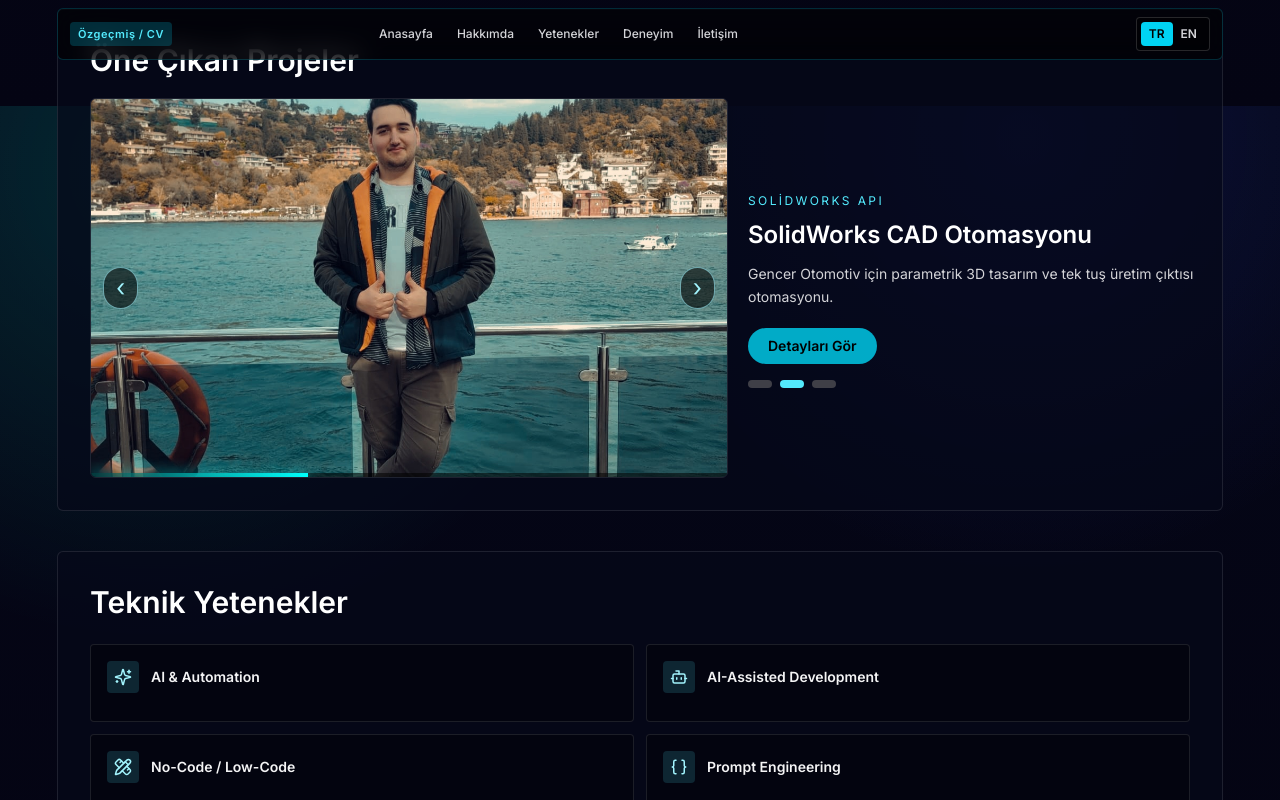
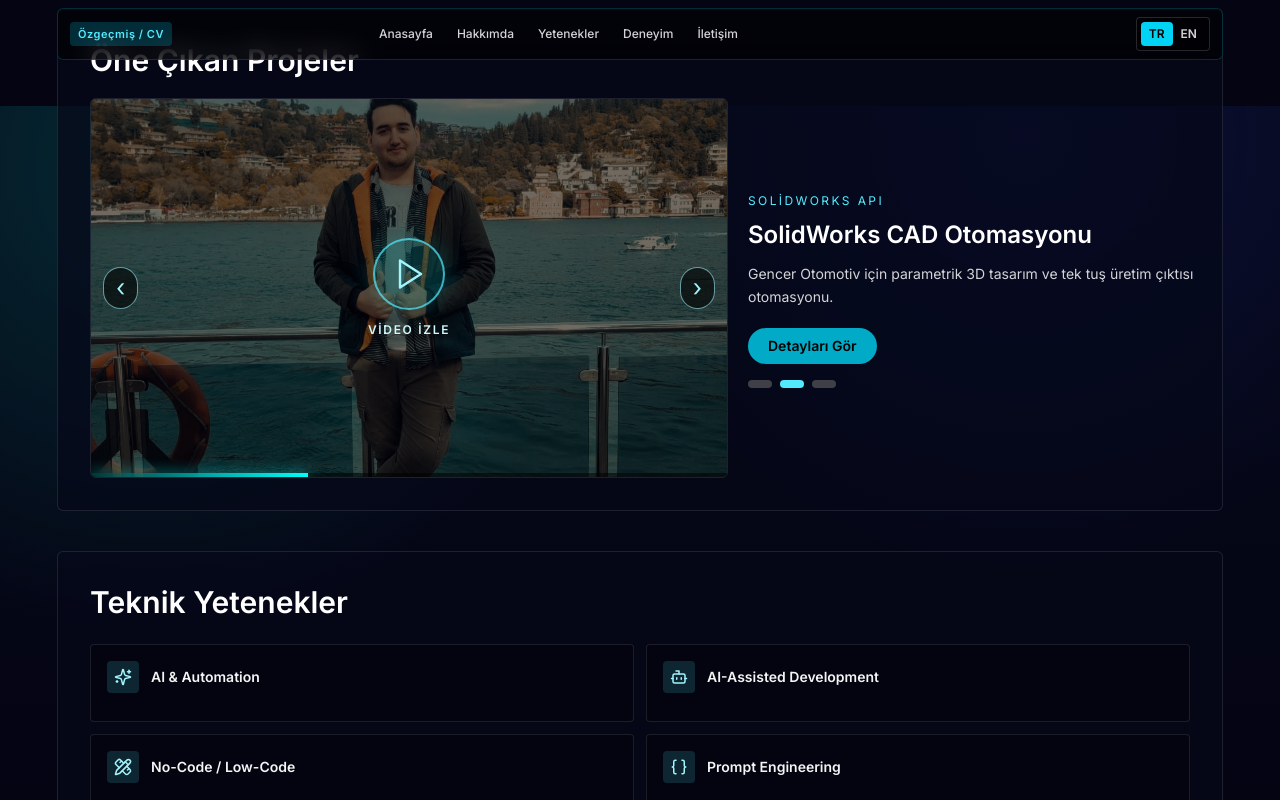
Before and after one commit to SolidKing78/Mehmet-Portfolyo, a Next.js app: page / in a window 1280 px wide. Both pictures are taken after a click on the button 792 px from the left and 1894 px from the top of the page. Shown: the part 1494-2294 px from the top of the page. Built offline with nearby package versions, Linux system fonts and the light colour scheme.

Commit message:
Google apps script

```diff
--- a/src/app/globals.css
+++ b/src/app/globals.css
@@ -360,6 +360,10 @@
     @apply mt-3 max-w-[62ch] text-sm leading-relaxed text-zinc-300;
   }
 
+  .about-content p.about-multiline {
+    white-space: pre-line;
+  }
+
   .tag-row {
     @apply mt-4 flex flex-wrap gap-2;
   }
@@ -403,6 +407,30 @@
 
   .featured-media {
     @apply relative min-h-[380px] overflow-hidden rounded-md border border-white/10;
+  }
+
+  .featured-media .featured-media-dim {
+    filter: brightness(0.72);
+  }
+
+  .featured-video-overlay {
+    @apply absolute inset-0 z-[8] flex flex-col items-center justify-center gap-3 no-underline transition-colors;
+    background: rgba(0, 0, 0, 0.38);
+    color: #ecfeff;
+  }
+
+  .featured-video-overlay:hover {
+    background: rgba(0, 0, 0, 0.52);
+  }
+
+  .featured-video-play {
+    @apply grid h-[4.5rem] w-[4.5rem] place-items-center rounded-full border-2 border-cyan-300/70 text-cyan-200;
+    background: rgba(0, 255, 251, 0.14);
+    box-shadow: 0 0 24px rgba(0, 255, 251, 0.2);
+  }
+
+  .featured-video-label {
+    @apply text-xs font-semibold tracking-[0.14em] text-cyan-100 uppercase;
   }
 
   .slider-btn {
@@ -573,7 +601,31 @@
   }
 
   .contact-form button {
-    @apply mt-1 inline-flex w-full items-center justify-center gap-2 rounded-full bg-cyan-400/85 px-4 py-2 text-sm font-semibold text-black transition-colors hover:bg-cyan-300;
+    @apply mt-1 inline-flex w-full items-center justify-center gap-2 rounded-full bg-cyan-400/85 px-4 py-2 text-sm font-semibold text-black transition-colors hover:bg-cyan-300 disabled:cursor-not-allowed disabled:opacity-55;
+  }
+
+  .contact-modal-backdrop {
+    @apply fixed inset-0 z-[100] flex items-center justify-center bg-black/65 p-4 backdrop-blur-[2px];
+  }
+
+  .contact-modal-panel {
+    @apply max-w-md rounded-lg border border-cyan-400/35 bg-[#060919] p-6 text-center shadow-[0_24px_80px_rgba(0,0,0,0.55)];
+  }
+
+  .contact-modal-icon {
+    @apply mx-auto mb-3 text-cyan-300;
+  }
+
+  .contact-modal-panel h3 {
+    @apply text-lg font-semibold text-white;
+  }
+
+  .contact-modal-panel p {
+    @apply mt-2 text-sm leading-relaxed text-zinc-300;
+  }
+
+  .contact-modal-close {
+    @apply mt-5 w-full rounded-full bg-cyan-400/85 px-4 py-2 text-sm font-semibold text-black transition-colors hover:bg-cyan-300;
   }
 
   .form-error {
--- a/src/app/page.tsx
+++ b/src/app/page.tsx
@@ -24,6 +24,7 @@ import {
   Menu,
   PencilRuler,
   Phone,
+  Play,
   Send,
   Sparkles,
   Wrench,
@@ -44,8 +45,12 @@ const dictionary = {
     role: "AI Destekli Yazılım Geliştirme & Vibe Coding",
     location: "Pendik, İstanbul, Türkiye",
     aboutTitle: "Hakkımda",
-    aboutText:
-      "CAD yazılımları konusunda teknik destek ve eğitim sağlamak, mühendislik ekiplerine ve üretim süreçlerine yönelik çözümler sunarak sektörde uzmanlaşmak istiyorum. Özellikle otomotiv, savunma sanayi ve endüstriyel üretim alanlarında SolidWorks ve otomasyon yazılımları ile verimliliği artıran, tasarım sürecini hızlandıran çözümler üretmeyi ve bu alanda teknik liderlik geliştirmeyi hedefliyorum.",
+    aboutText: `Yapay zeka destekli otomasyon sistemleri ve ajan tabanlı çözümler
+geliştirerek, mühendislik ve iş süreçlerini yeniden tanımlayan ölçeklenebilir
+ürünler oluşturmayı hedefliyorum. CAD otomasyonu, no-code/low-code
+geliştirme ve LLM teknolojilerini birleştirerek, firmalara özel yüksek katma
+değerli çözümler sunmak ve bu alanda yapay zeka danışmanlığı ile
+ürünleşmiş sistemler geliştirmek temel kariyer vizyonumdur.`,
     aboutTags: [
       "AI-Assisted Development",
       "Vibe Coding",
@@ -72,6 +77,7 @@ const dictionary = {
     ],
     featured: "Öne Çıkan Projeler",
     featuredCta: "Detayları Gör",
+    watchVideo: "Video izle",
     skillTitleA: "Teknik Yetenekler",
     education: "Eğitim",
     work: "İş Deneyimi",
@@ -83,6 +89,13 @@ const dictionary = {
     placeholders: ["Adınız", "Soyadınız", "E-posta", "Mesajınız"],
     required: "Lütfen tüm alanları doldurun.",
     badEmail: "Lütfen geçerli bir e-posta girin.",
+    sending: "Gönderiliyor…",
+    scriptMissing:
+      "Form şu an yapılandırılmamış. NEXT_PUBLIC_GOOGLE_APPS_SCRIPT_URL ortam değişkenini ekleyin.",
+    sendFailed: "Gönderim sırasında bir hata oluştu. Lütfen tekrar deneyin.",
+    messageSentTitle: "Mesaj gönderildi",
+    messageSentBody: "Teşekkürler — mesajınız alındı. En kısa sürede dönüş yapacağım.",
+    messageSentClose: "Tamam",
   },
   en: {
     nav: ["Home", "About", "Skills", "Experience", "Contact"],
@@ -91,8 +104,11 @@ const dictionary = {
     role: "AI-Assisted Software Development & Vibe Coding",
     location: "Pendik, Istanbul, Turkey",
     aboutTitle: "About Me",
-    aboutText:
-      "I aim to specialize in CAD software by providing technical support and training while delivering practical solutions for engineering teams and manufacturing workflows. Especially in automotive, defense, and industrial production, I focus on accelerating design cycles and improving efficiency with SolidWorks and automation-driven systems.",
+    aboutText: `I build AI-powered automation systems and agent-based solutions,
+aiming to create scalable products that redefine engineering and business workflows.
+Combining CAD automation, no-code/low-code development, and LLM technologies,
+my core career vision is to deliver high–value bespoke solutions for companies
+and to ship productized systems alongside AI consulting in this space.`,
     aboutTags: [
       "AI-Assisted Development",
       "Vibe Coding",
@@ -119,6 +135,7 @@ const dictionary = {
     ],
     featured: "Featured Projects",
     featuredCta: "View Details",
+    watchVideo: "Watch video",
     skillTitleA: "Technical Skills",
     education: "Education",
     work: "Work Experience",
@@ -130,6 +147,13 @@ const dictionary = {
     placeholders: ["First Name", "Last Name", "Your Email", "Your Message"],
     required: "Please fill all fields.",
     badEmail: "Please enter a valid email address.",
+    sending: "Sending…",
+    scriptMissing:
+      "The form is not configured yet. Add NEXT_PUBLIC_GOOGLE_APPS_SCRIPT_URL to your environment.",
+    sendFailed: "Something went wrong while sending. Please try again.",
+    messageSentTitle: "Message sent",
+    messageSentBody: "Thank you — your message was received. I’ll get back to you shortly.",
+    messageSentClose: "OK",
   },
 } as const;
 
@@ -147,8 +171,11 @@ const technicalSkills = [
 
 const educationCards = [
   {
-    title: "Gedik Üniversitesi",
-    sub: "Makine Programı",
+    id: "gedik-uni",
+    titleTr: "Gedik Üniversitesi",
+    titleEn: "Gedik University",
+    subTr: "Makine Programı",
+    subEn: "Mechanical Engineering (Associate Degree)",
     period: "2020-2023",
     bodyTr:
       "Meslek yüksekokulu düzeyinde makina üretim yaklaşımı, çizim ve uygulama odaklı eğitim.",
@@ -156,8 +183,11 @@ const educationCards = [
       "Associate-level mechanical engineering education focused on production, drafting, and practical workflow.",
   },
   {
-    title: "Gedik Mesleki ve Teknik Anadolu Lisesi",
-    sub: "Çelik Konstrüksiyon ve Kaynak",
+    id: "gedik-lise",
+    titleTr: "Gedik Mesleki ve Teknik Anadolu Lisesi",
+    titleEn: "Gedik Vocational and Technical Anatolian High School",
+    subTr: "Çelik Konstrüksiyon ve Kaynak",
+    subEn: "Steel Construction & Welding",
     period: "2014-2018",
     bodyTr: "Çelik konstrüksiyon, kaynak ve uygulama odaklı üretim disiplini.",
     bodyEn: "Production-oriented discipline in steel construction and welding practice.",
@@ -166,9 +196,12 @@ const educationCards = [
 
 const workCards = [
   {
-    title: "AI destekli CAD ürün geliştirme",
+    id: "zmt-cad",
+    titleTr: "AI destekli CAD ürün geliştirme",
+    titleEn: "AI-assisted CAD product development",
     org: "ZMT Prefabrik ve Hafif Çelik A.Ş.",
-    period: "2025-Günümüz",
+    periodTr: "2025-Günümüz",
+    periodEn: "2025–Present",
     pointsTr: [
       "C++ tabanlı CAD/CAM çekirdeği geliştirme",
       "Roll-form uyumlu üretim verisi ve hata kontrolü",
@@ -183,9 +216,12 @@ const workCards = [
     ],
   },
   {
-    title: "ARGE Teknik Tasarım Uzmanı",
+    id: "gencer",
+    titleTr: "ARGE Teknik Tasarım Uzmanı",
+    titleEn: "R&D Technical Design Specialist",
     org: "Gencer Otomotiv",
-    period: "2022-2025",
+    periodTr: "2022-2025",
+    periodEn: "2022–2025",
     pointsTr: [
       "SolidWorks API, VBA, .NET, C# ile otomasyon",
       "PDF/DWG/DXF ve büküm resimleri tek tuş akışı",
@@ -200,9 +236,12 @@ const workCards = [
     ],
   },
   {
-    title: "ARGE Makine Tasarım / Üretim",
+    id: "gedik-rd",
+    titleTr: "ARGE Makine Tasarım / Üretim",
+    titleEn: "R&D Mechanical Design / Manufacturing",
     org: "Gedik Holding",
-    period: "2018-2022",
+    periodTr: "2018-2022",
+    periodEn: "2018–2022",
     pointsTr: [
       "SolidWorks & Fusion 360 ile makine/ekipman tasarımı",
       "Konveyör, paketleme ve kaynak robotu tasarım süreçleri",
@@ -215,9 +254,12 @@ const workCards = [
     ],
   },
   {
-    title: "Stajyer",
+    id: "gedik-intern",
+    titleTr: "Stajyer",
+    titleEn: "Intern",
     org: "Gedik Holding",
-    period: "2017-2018",
+    periodTr: "2017-2018",
+    periodEn: "2017–2018",
     pointsTr: [
       "Freze, torna ve makine imalat tasarımında temel uygulamalar",
       "Üretim teknikleri ve atölye süreçlerine aktif katılım",
@@ -307,6 +349,8 @@ export default function HomePage() {
   const [activeFeatured, setActiveFeatured] = useState(0);
   const [sliderCycle, setSliderCycle] = useState(0);
   const [formError, setFormError] = useState("");
+  const [contactSending, setContactSending] = useState(false);
+  const [showSentModal, setShowSentModal] = useState(false);
   const [form, setForm] = useState({
     firstName: "",
     lastName: "",
@@ -404,7 +448,7 @@ export default function HomePage() {
 
   const activeProject = projectDetails[activeFeatured];
 
-  const onSubmitMail = (event: FormEvent<HTMLFormElement>) => {
+  const onSubmitContact = async (event: FormEvent<HTMLFormElement>) => {
     event.preventDefault();
     setFormError("");
 
@@ -419,15 +463,33 @@ export default function HomePage() {
       return;
     }
 
-    const subject = encodeURIComponent(
-      `[Website Contact] ${form.firstName} ${form.lastName} - ${form.email}`,
-    );
-    const body = encodeURIComponent(
-      `${lang === "tr" ? "İsim" : "Name"}: ${form.firstName} ${form.lastName}\nEmail: ${
-        form.email
-      }\n\n${form.message}`,
-    );
-    window.location.href = `mailto:mehmetseyrimez@gmail.com?subject=${subject}&body=${body}`;
+    const url = process.env.NEXT_PUBLIC_GOOGLE_APPS_SCRIPT_URL?.trim();
+    if (!url) {
+      setFormError(t.scriptMissing);
+      return;
+    }
+
+    setContactSending(true);
+    try {
+      await fetch(url, {
+        method: "POST",
+        mode: "no-cors",
+        headers: { "Content-Type": "text/plain;charset=utf-8" },
+        body: JSON.stringify({
+          firstName: form.firstName.trim(),
+          lastName: form.lastName.trim(),
+          email: form.email.trim(),
+          message: form.message.trim(),
+          lang,
+        }),
+      });
+      setShowSentModal(true);
+      setForm({ firstName: "", lastName: "", email: "", message: "" });
+    } catch {
+      setFormError(t.sendFailed);
+    } finally {
+      setContactSending(false);
+    }
   };
 
   return (
@@ -518,7 +580,7 @@ export default function HomePage() {
         </div>
         <div className="about-content">
           <h2>{t.aboutTitle}</h2>
-          <p>{t.aboutText}</p>
+          <p className="about-multiline">{t.aboutText}</p>
           <div className="tag-row">
             {t.aboutTags.map((tag) => (
               <span key={tag}>{tag}</span>
@@ -549,8 +611,20 @@ export default function HomePage() {
           <div className="featured-media">
             <SmartImage
               src={activeProject.heroMedia.poster ?? activeProject.heroMedia.src}
-              alt={activeProject.titleTr}
+              alt={lang === "tr" ? activeProject.titleTr : activeProject.titleEn}
+              className={activeProject.heroMedia.kind === "video" ? "featured-media-dim" : undefined}
             />
+            {activeProject.heroMedia.kind === "video" ? (
+              <Link
+                href={`/projeler/${activeProject.slug}#project-media`}
+                className="featured-video-overlay"
+              >
+                <span className="featured-video-play" aria-hidden>
+                  <Play size={36} strokeWidth={1.6} />
+                </span>
+                <span className="featured-video-label">{t.watchVideo}</span>
+              </Link>
+            ) : null}
             <button
               type="button"
               className="slider-btn slider-btn-left"
@@ -623,13 +697,13 @@ export default function HomePage() {
           </h2>
           <div className="exp-timeline">
             {educationCards.map((card) => (
-              <article key={card.title} className="exp-item">
+              <article key={card.id} className="exp-item">
                 <span className="exp-dot">
                   <GraduationCap size={14} />
                 </span>
                 <div className="exp-card">
-                  <h3>{card.title}</h3>
-                  <h4>{card.sub}</h4>
+                  <h3>{lang === "tr" ? card.titleTr : card.titleEn}</h3>
+                  <h4>{lang === "tr" ? card.subTr : card.subEn}</h4>
                   <small>{card.period}</small>
                   <p>{lang === "tr" ? card.bodyTr : card.bodyEn}</p>
                 </div>
@@ -644,14 +718,14 @@ export default function HomePage() {
           </h2>
           <div className="exp-timeline">
             {workCards.map((card) => (
-              <article key={card.title} className="exp-item">
+              <article key={card.id} className="exp-item">
                 <span className="exp-dot">
                   <Building2 size={14} />
                 </span>
                 <div className="exp-card">
-                  <h3>{card.title}</h3>
+                  <h3>{lang === "tr" ? card.titleTr : card.titleEn}</h3>
                   <h4>{card.org}</h4>
-                  <small>{card.period}</small>
+                  <small>{lang === "tr" ? card.periodTr : card.periodEn}</small>
                   <ul>
                     {(lang === "tr" ? card.pointsTr : card.pointsEn).map((point) => (
                       <li key={point}>
@@ -711,7 +785,7 @@ export default function HomePage() {
               <p>+90 538 394 01 37</p>
             </article>
           </div>
-          <form className="contact-form" onSubmit={onSubmitMail}>
+          <form className="contact-form" onSubmit={onSubmitContact}>
             <input
               type="text"
               placeholder={t.placeholders[0]}
@@ -737,9 +811,9 @@ export default function HomePage() {
               onChange={(e) => setForm((prev) => ({ ...prev, message: e.target.value }))}
             />
             {formError ? <p className="form-error">{formError}</p> : null}
-            <button type="submit">
+            <button type="submit" disabled={contactSending}>
               <Send size={16} />
-              {t.send}
+              {contactSending ? t.sending : t.send}
             </button>
             <div className="contact-form-links">
               <a href={`mailto:${person.email}`} aria-label="Email">
@@ -755,6 +829,24 @@ export default function HomePage() {
           </form>
         </div>
       </section>
+
+      {showSentModal ? (
+        <div
+          className="contact-modal-backdrop"
+          role="dialog"
+          aria-modal="true"
+          aria-labelledby="contact-sent-title"
+        >
+          <div className="contact-modal-panel">
+            <CheckCircle2 size={40} className="contact-modal-icon" aria-hidden />
+            <h3 id="contact-sent-title">{t.messageSentTitle}</h3>
+            <p>{t.messageSentBody}</p>
+            <button type="button" className="contact-modal-close" onClick={() => setShowSentModal(false)}>
+              {t.messageSentClose}
+            </button>
+          </div>
+        </div>
+      ) : null}
     </div>
   );
 }
--- a/src/app/projeler/[slug]/page.tsx
+++ b/src/app/projeler/[slug]/page.tsx
@@ -34,7 +34,10 @@ export default async function ProjectDetailPage({ params }: Params) {
         <p className="mt-3 max-w-[72ch] text-sm leading-relaxed text-zinc-300">{project.summaryTr}</p>
       </section>
 
-      <section className="mt-6 overflow-hidden rounded-md border border-white/10 bg-black/40">
+      <section
+        id="project-media"
+        className="mt-6 overflow-hidden rounded-md border border-white/10 bg-black/40"
+      >
         <div className="relative min-h-[320px] sm:min-h-[430px]">
           {project.heroMedia.kind === "video" ? (
             <SmartVideo src={project.heroMedia.src} poster={project.heroMedia.poster} />
--- a/src/content/projects.ts
+++ b/src/content/projects.ts
@@ -121,7 +121,7 @@ export const projectDetails: ProjectDetail[] = [
         "Solidworks Makro API - Eklenti - ParametriX",
         "ParametriX_2D-3D_Converter.mp4",
       ),
-      poster: projeler("İnsansız Hava Aracı", "AmphiDrone 1.png"),
+      poster: projeler("image.png"),
     },
   },
 ];
```
Also changed, not shown: google-apps/README.md (added), 3 other files (tests, documents, lock files or other folders).
